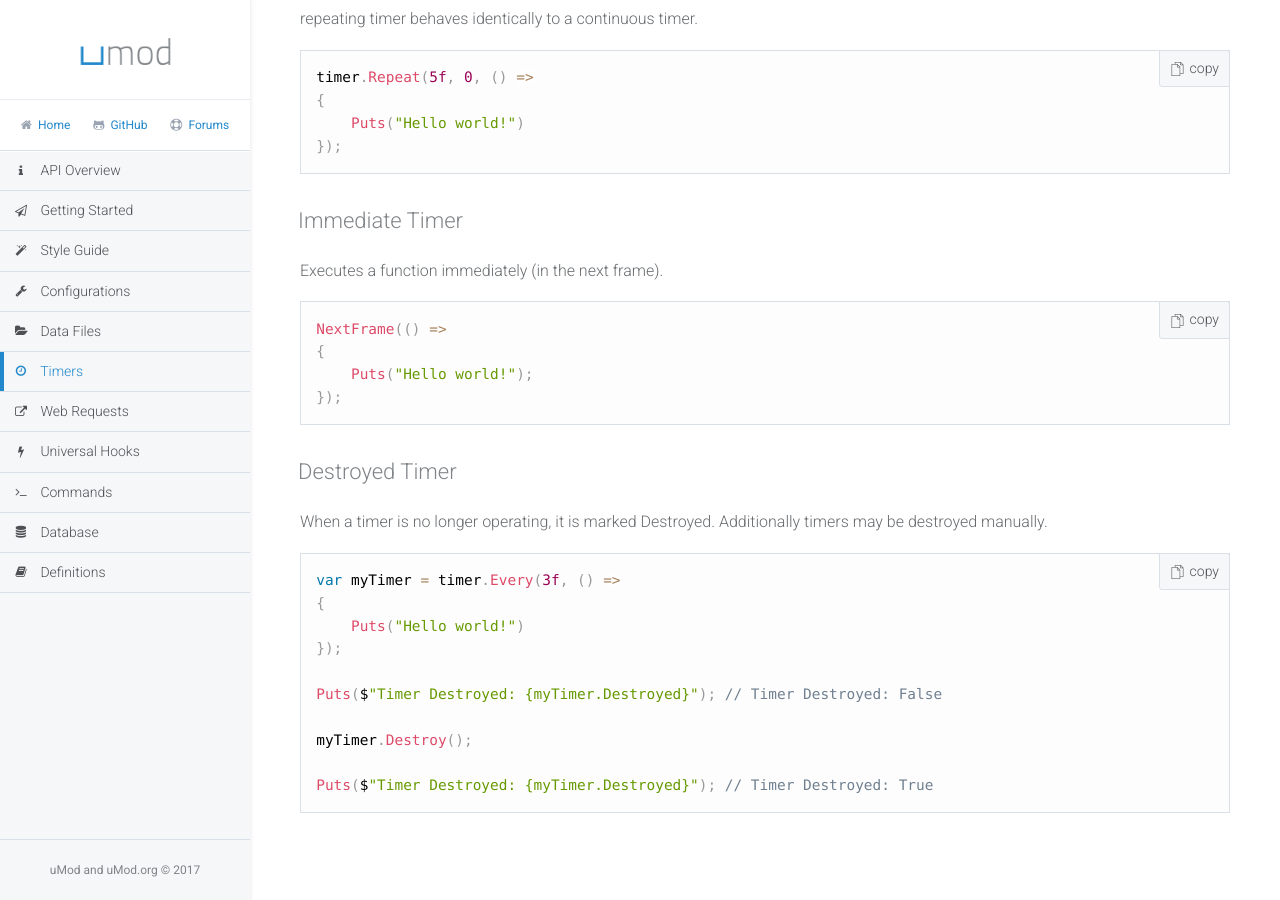
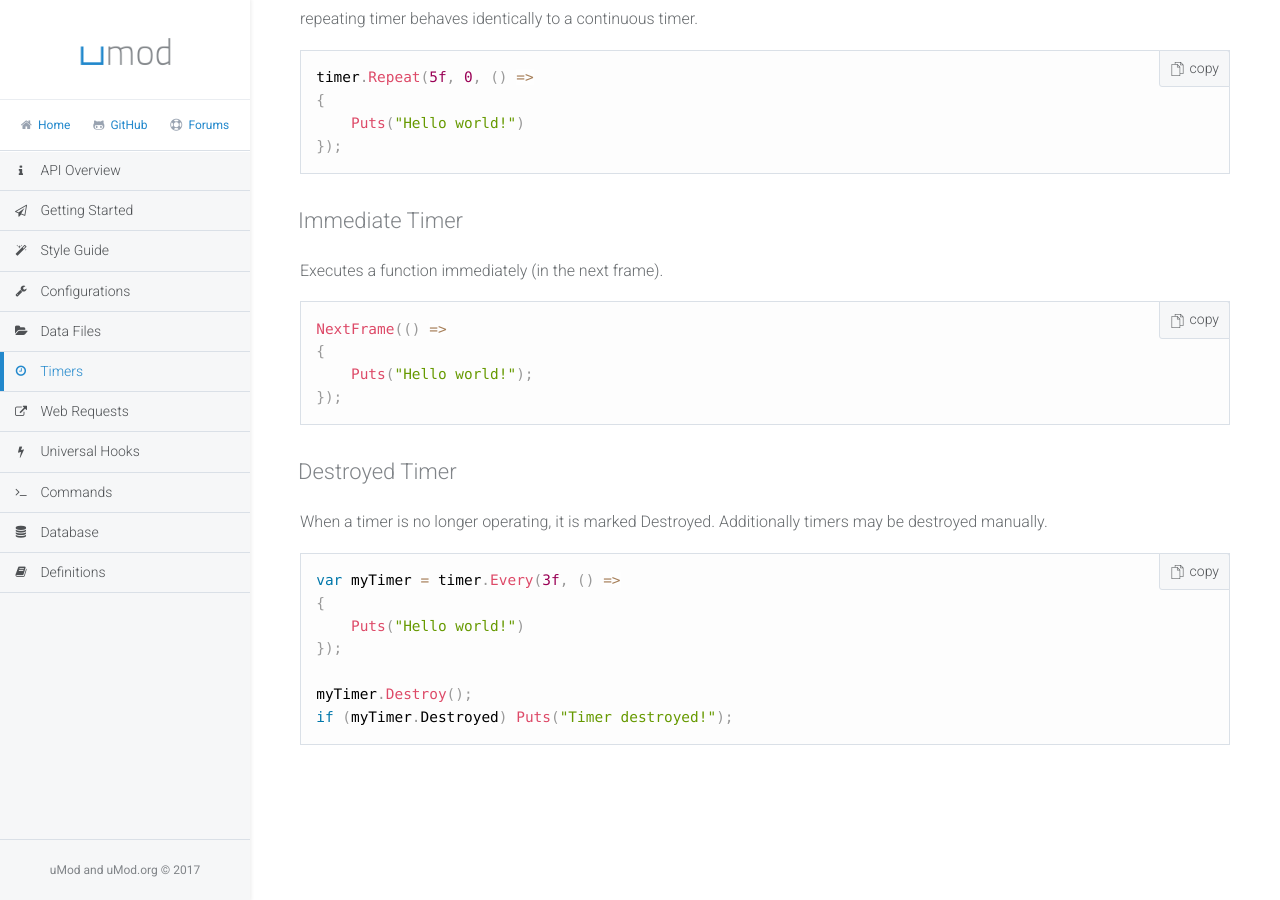
Before and after one commit to jacobcoughenour/umod.org, a Jekyll site: the page built from api/timers.html, in a window 1280 px wide and 900 px high, scrolled down 834 px. Built offline with Jekyll 4.4.1, drawn with Linux system fonts in a browser that asks for light colours; nearby versions of some CDN libraries.

Commit message:
A few tweaks and fixes to snippets

```diff
--- a/_includes/snippets/hooks/onserversave.html
+++ b/_includes/snippets/hooks/onserversave.html
@@ -1,4 +1,4 @@
-private void OnServerSave
+private void OnServerSave()
 {
     Puts("A good time to save plugin data!");
 }
--- a/_includes/snippets/hooks/onservershutdown.html
+++ b/_includes/snippets/hooks/onservershutdown.html
@@ -1,4 +1,4 @@
-private void OnServerShutdown
+private void OnServerShutdown()
 {
     Puts("The server is shutting down, goodbye!");
 }
--- a/_includes/snippets/timers-destroyed-timer.html
+++ b/_includes/snippets/timers-destroyed-timer.html
@@ -3,8 +3,5 @@
     Puts("Hello world!")
 });
 
-Puts($"Timer Destroyed: {myTimer.Destroyed}"); // Timer Destroyed: False
-
 myTimer.Destroy();
-
-Puts($"Timer Destroyed: {myTimer.Destroyed}"); // Timer Destroyed: True
+if (myTimer.Destroyed) Puts("Timer destroyed!");
--- a/_includes/snippets/timers-single-timer.html
+++ b/_includes/snippets/timers-single-timer.html
@@ -1,4 +1,4 @@
-timer.Once(3f, () =>
+timer.Once(1f, () =>
 {
     Puts("Hello world!")
 });
--- a/api/web-requests.html
+++ b/api/web-requests.html
@@ -21,7 +21,7 @@
             <a class="fragment-identifier js-fragment-identifier fragment-identifier-scroll" href="#{{ type.name | slugify }}">
                 <i class="fa fa-link"></i>
             </a>
-            {{ topic.name }}
+            {{ topic.title }}
         </h4>
         <p class="category-content">{{ type.summary }}</p>
         <div class="tabs js-tabs code-highlight-tabs">
```
